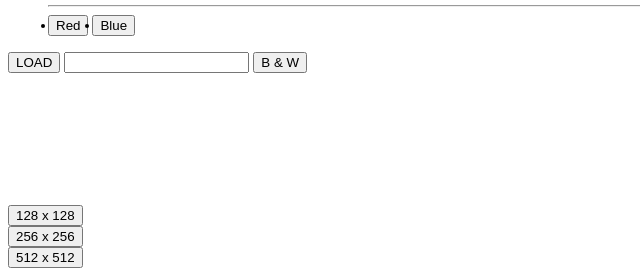
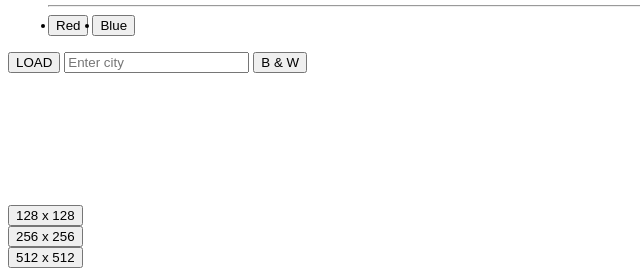
Before and after one commit to luckytiger1/image-api-task, a website: page src/index.html in a window 1280 px wide. Shown: the part 252-522 px from the top of the page, 0-640 px from the left. Drawn offline with Linux system fonts and the light colour scheme.

Commit message:
feat: ninth commit

```diff
--- a/src/index.html
+++ b/src/index.html
@@ -100,7 +100,7 @@
       <div class="main__canvas">
         <div class="input__container">
           <button class="load-image-btn">LOAD</button>
-          <input type="text" id="input-field" />
+          <input type="text" id="input-field" placeholder="Enter city" />
           <button class="grayscale-btn">B & W</button>
         </div>
         <canvas id="canvas" width="128" height="128"></canvas>
```
